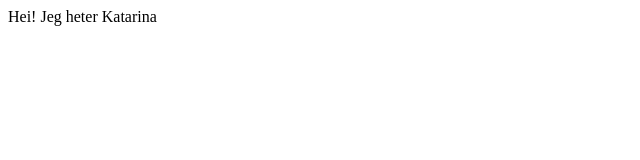
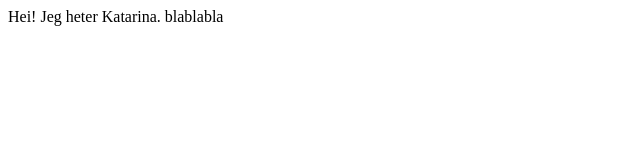
Before and after one commit to cordas1/maple, a plain HTML site: page index.html in a window 1280 px wide. Shown: the full height of the page, 0-640 px from the left. Drawn offline with Linux system fonts and the light colour scheme.

Commit message:
add text test

```diff
--- a/index.html
+++ b/index.html
@@ -4,7 +4,7 @@
     <title>Her bor Katarina</title>
   </head>
   <body>
-    Hei! Jeg heter Katarina
+    Hei! Jeg heter Katarina. blablabla
   </body>
 
 
```
